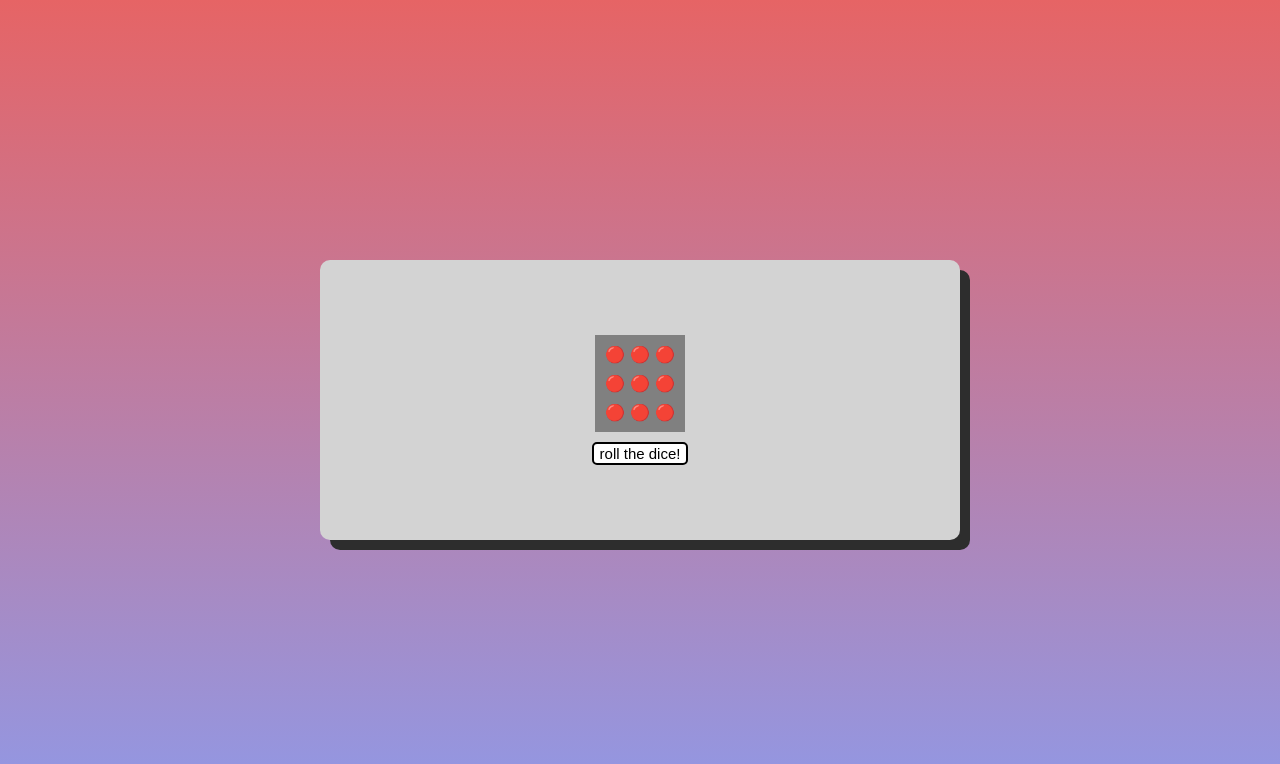
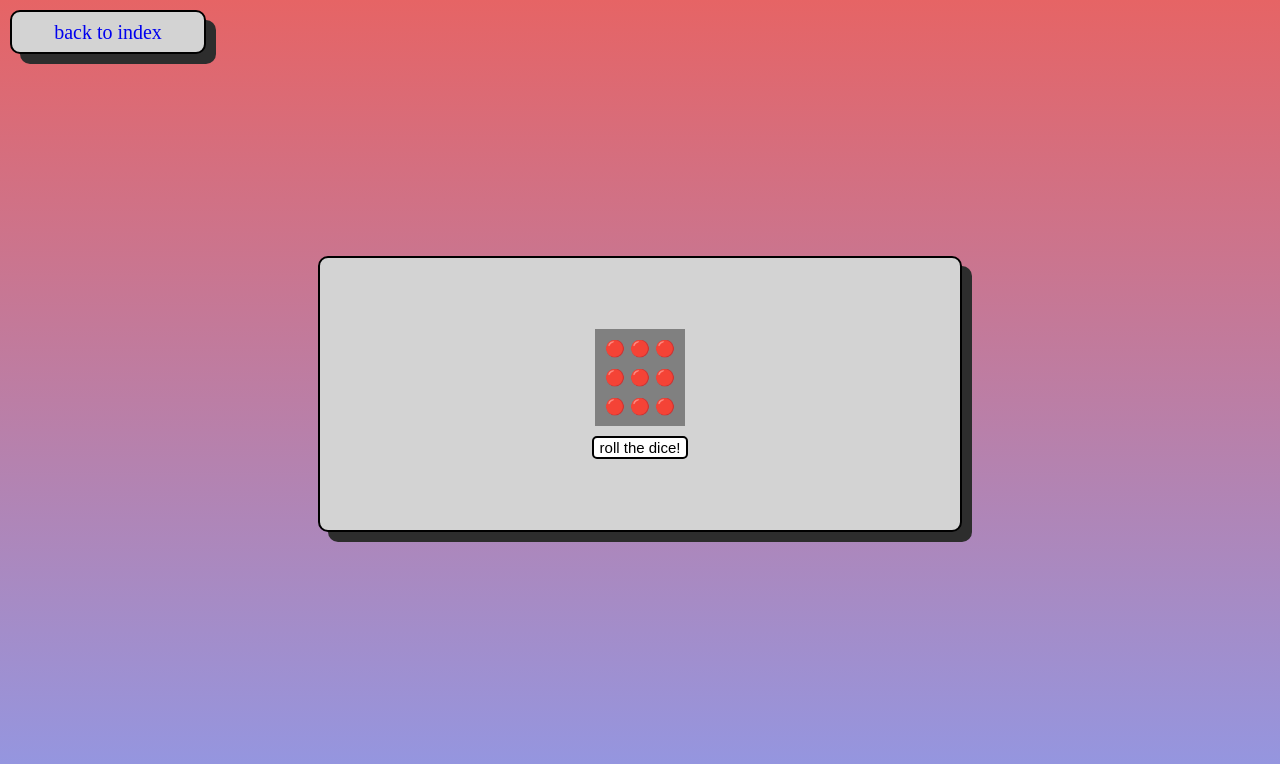
Before and after one commit to Treechcer/minigames, a plain HTML site: page dice roll/dice roll.html in a window 1280 px wide. Drawn offline with Linux system fonts and the light colour scheme.

Commit message:
made there back button and fixed our CSS (it's awful)

```diff
--- a/dice roll/dice roll.html
+++ b/dice roll/dice roll.html
@@ -6,7 +6,12 @@
     <title>Document</title>
     <link href="/style.css" rel="stylesheet">
 </head>
-<body class="midBody">
+<body>
+    <div class="container">
+            <div class="backToMain">
+                <a href="/index.html"> back to index</a>
+            </div>
+            <div class="midBody">
                 <div class="middle">
                 <div class="dice">
                     <div><p> <span id="1"> 🔴 </span><span id="2"> 🔴 </span><span id="3"> 🔴 </span> </p></div>
@@ -15,6 +20,8 @@
                 </div>
                 <button onclick="gameLoop()"> roll the dice! </button>
             </div>
+        </div>
+    </div>
     <script src="script.js"></script>
 </body>
 </html>
--- a/style.css
+++ b/style.css
@@ -1,18 +1,24 @@
-body{
+body {
     margin: 0;
     padding: 0;
     height: 100vh;
+    display: flex;
+    flex-direction: column;
+    background: linear-gradient(#e66465, #9198e5);
 }
 
 .midBody{
+    margin: 0;
+    padding: 0;
+    height: 85%;
     display: flex;
     justify-content: center;
     align-items: center;
-    background: linear-gradient(#e66465, #9198e5);
 }
 
 .middle{
-    height: 35%;
+    display: flex;
+    height: 40%;
     width: 50%;
     display: flex;
     justify-content: center;
@@ -21,6 +27,7 @@ body{
     flex-direction: column;
     border-radius: 10px;
     box-shadow: 10px 10px rgb(45,45,45);
+    border: black solid 2px;
 }
 
 h1{
@@ -60,3 +67,24 @@ li{
     background-color: gray;
     max-width: 100px;
 }
+
+.backToMain{
+    margin-left: 10px;
+    margin-top: 10px;
+    height: 5%;
+    width: 15%;
+    display: flex;
+    justify-content: center;
+    align-items: center;
+    background-color: lightgray;
+    flex-direction: column;
+    border-radius: 10px;
+    box-shadow: 10px 10px rgb(45,45,45);
+    border: black solid 2px;
+}
+
+.container {
+    height: 100%;
+    display: flex;
+    flex-direction: column;
+}
```
Also changed, not shown: index.html (+5 -1 lines), rock paper scissors/rock paper scissors.html (+8 -1 lines). Lines whose indentation alone changed are shown as unchanged.
